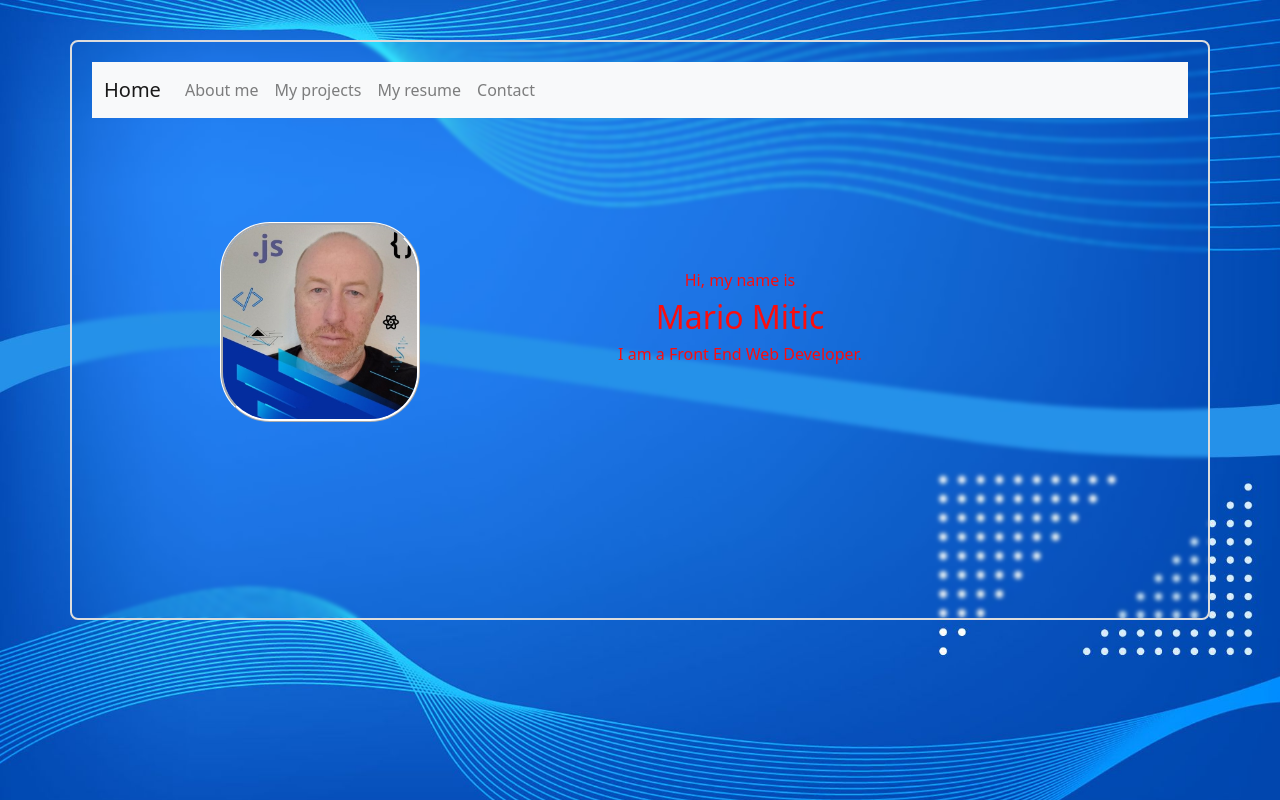
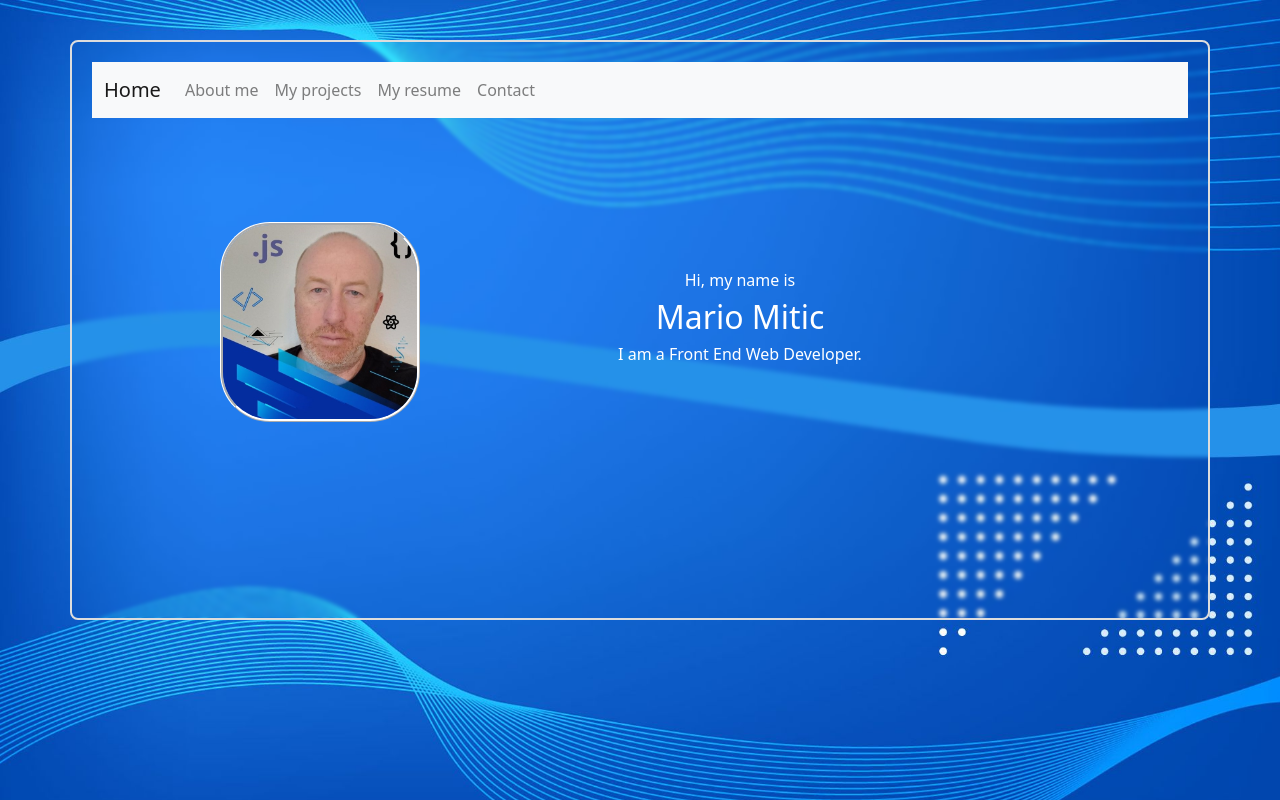
Before and after one commit to mariomitic/landing_page, a React (Vite) app: page / in a window 1280 px wide. Built offline with nearby package versions, Linux system fonts and the light colour scheme; the HTML template or start-up script is replaced by a standard one.

Commit message:
fixed back

```diff
--- a/src/App.css
+++ b/src/App.css
@@ -36,7 +36,7 @@
     align-items: center;
 
     width: 50vw;
-    color: rgb(252, 13, 13);
+    color: rgb(255, 255, 255);
   }
 
 
```
